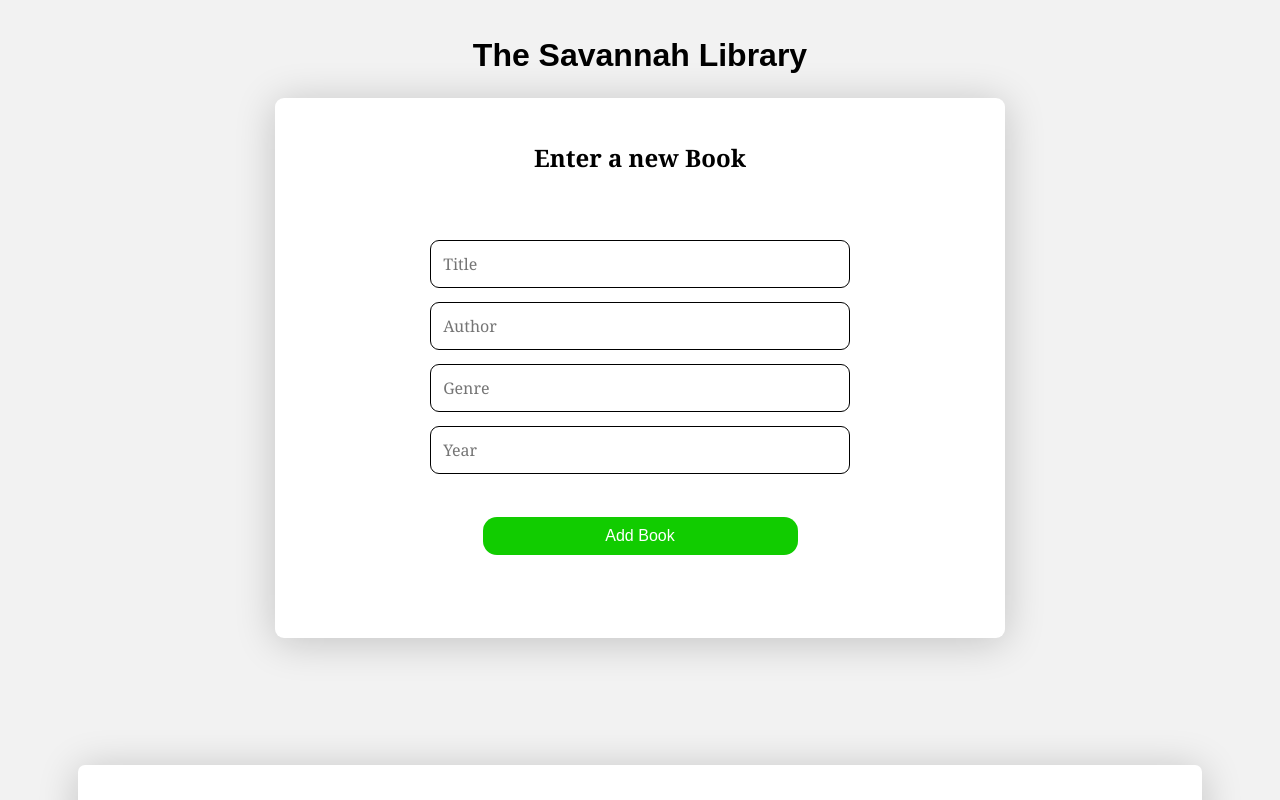
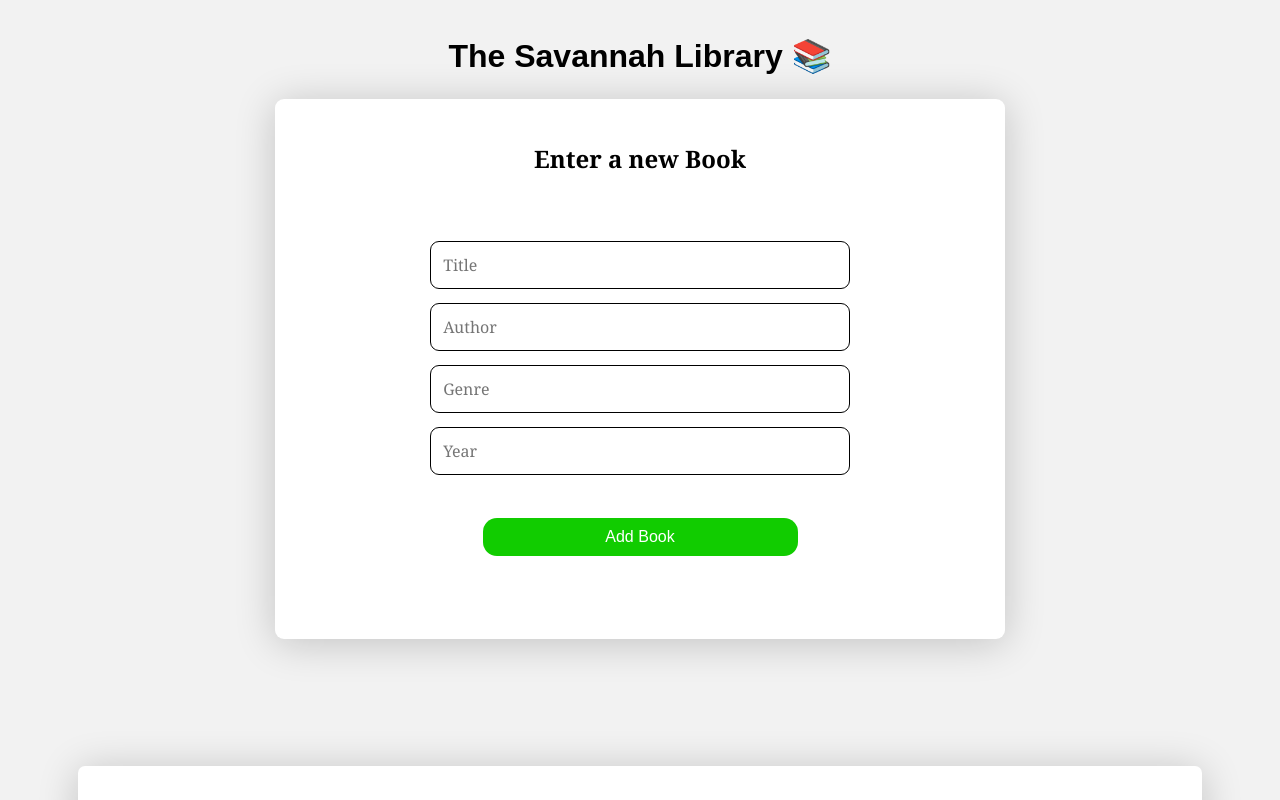
Before and after one commit to am-puzzled/the-Savannah-Library, a website with bundled scripts: page index.html in a window 1280 px wide. Shown: the top 800 px of the page. Built offline with nearby package versions, Linux system fonts and the light colour scheme.

Commit message:
test pull request workflow

```diff
--- a/index.html
+++ b/index.html
@@ -16,7 +16,7 @@
   <body>
 
     <!-- Site Title -->
-    <h1>The Savannah Library</h1>
+    <h1>The Savannah Library 📚</h1>
     <!-- Books box which will appear like a card -->
     <div class="BooksBox" id="BooksBox">
 
```
